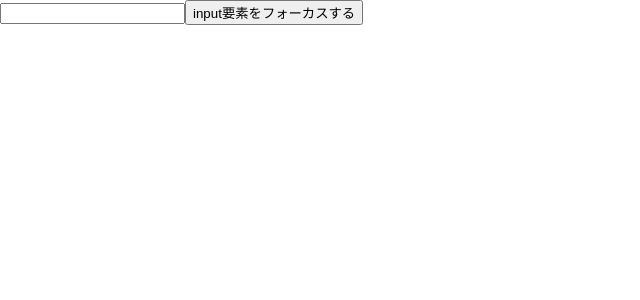
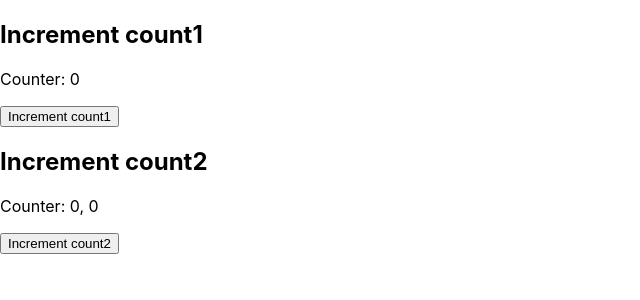
Before and after one commit to takakikasuga/react-hooks-series, a React (Create React App) app: page / in a window 1280 px wide. Shown: the top 300 px of the page, without its empty margins (0-640 px from the left). Built offline with nearby package versions, Linux system fonts and the light colour scheme.

Commit message:
preState example

```diff
--- a/src/App.js
+++ b/src/App.js
@@ -1,114 +1,174 @@
 import logo from './logo.svg';
 import './App.css';
-import React, { useEffect, useState, useLayoutEffect, useRef } from 'react';
-import axios from 'axios';
+import React, { useState, useMemo } from 'react';
 
 function App() {
   return (
     <>
-      {/* <UseRef></UseRef> */}
-      {/* <UseRefVer2></UseRefVer2> */}
-      {/* <UseRefVer3></UseRefVer3> */}
-      <UseRefVer4></UseRefVer4>
+      {/* <UseMemo></UseMemo> */}
+      {/* <UseMemoVer2></UseMemoVer2> */}
+      {/* <UseMemoVer3></UseMemoVer3> */}
+      <UseMemoVer4></UseMemoVer4>
     </>
   );
 }
 
-const UseRef = () => {
-  const [count, setCount] = useState(10);
-  // useRef に 0 を渡しているので、prevCountRef.current の初期値は 0
-  const prevCountRef = useRef(0);
+// 09 - useMemoを利用しない場合、コンポーネントを再レンダーする度に不要な再計算が発生する
+const UseMemo = () => {
+  const [count1, setCount1] = useState(0);
+  const [count2, setCount2] = useState(0);
 
-  useEffect(() => {
-    // ref オブジェクトが更新されてもコンポーネントは再レンダーされない。
-    console.log(prevCountRef)
-    prevCountRef.current = count;
-    console.log(prevCountRef)
+  // 引数の数値を２倍にして返す。
+  // 不要なループを実行しているため計算にかなりの時間がかかる。
+  const double = count => {
+    let i = 0;
+    while (i < 1000000000) i++;
+    return count * 2;
+  };
+
+  // count2 を２倍にした値
+  // double(count2) はコンポーネントが再レンダーされる度に実行されるため、
+  // count1 を更新してコンポーネントが再レンダーされた時にも実行されてしまう。
+  // そのため、count1 を更新してコンポーネントを再レンダーする時も時間がかかる。
+  // count1 を更新しても doubledCount の値は変わらないため、count1 を更新した時に
+  // double(count2) を実行する意味がない。したがって、不要な再計算が発生している状態である。
+  // count1 が更新されてコンポーネントが再レンダーされた時は double(count2) が実行されないようにしたい。
+  const doubledCount = double(count2);
+
+  return (
+    <>
+      <h2>Increment count1</h2>
+      <p>Counter: {count1}</p>
+      <button onClick={() => setCount1(count1 + 1)}>Increment count1</button>
+
+      <h2>Increment count2</h2>
+      <p>
+        Counter: {count2}, {doubledCount}
+      </p>
+      <button onClick={() => setCount2(count2 + 1)}>Increment count2</button>
+    </>
+  );
+}
+
+// 10 - useMemoで不要な再計算をスキップする
+const UseMemoVer2 = () => {
+  const [count1, setCount1] = useState(0);
+  const [count2, setCount2] = useState(0);
+
+  // 引数の数値を２倍にして返す。
+  // 不要なループを実行しているため計算にかなりの時間がかかる。
+  const double = count => {
+    let i = 0;
+    while (i < 1000000000) i++;
+    return count * 2;
+  };
+
+  // count2 を２倍にした値をメモ化する。
+  // 第２引数に count2 を渡しているため、count2 が更新された時だけ値が再計算される。
+  // count1 が更新され、コンポーネントが再レンダーされた時はメモ化した値を利用するため再計算されない。
+  const doubledCount = useMemo(() => {
+    console.log('doubledCount')
+    return double(count2)
+  }, [count2]);
+
+  return (
+    <>
+      <h2>Increment(fast)</h2>
+      <p>Counter: {count1}</p>
+      <button onClick={() => setCount1(count1 + 1)}>Increment(fast)</button>
+
+      <h2>Increment(slow)</h2>
+      <p>
+        Counter: {count2}, {doubledCount}
+      </p>
+      <button onClick={() => setCount2(count2 + 1)}>Increment(slow)</button>
+    </>
+  );
+}
+
+
+// 11 - useMemoでコンポーネントの再レンダーをスキップする
+const UseMemoVer3 = () => {
+  console.log("render App");
+  const [count1, setCount1] = useState(0);
+  const [count2, setCount2] = useState(0);
+
+  // 引数の数値を２倍にして返す。
+  // 無駄なループを実行しているため計算にかなりの時間がかかる。
+  const double = (count) => {
+    let i = 0;
+    while (i < 1000000000) i++;
+    return count * 2;
+  };
+
+  // レンダー結果（計算結果）をメモ化する
+  // 第２引数に count2 を渡しているため、count2 が更新された時だけ再レンダーされる。
+  // count1 が更新され、コンポーネントが再レンダーされた時はメモ化したレンダー結果を
+  // 利用するため再レンダーされない。
+  const Counter = useMemo(() => {
+    console.log("render Counter");
+    const doubledCount = double(count2);
+
+    return (
+      <p>
+        Counter: {count2}, {doubledCount}
+      </p>
+    );
+  }, [count2]);
+
+  return (
+    <>
+      <h2>Increment count1</h2>
+      <p>Counter: {count1}</p>
+      <button onClick={() => setCount1(count1 + 1)}>Increment count1</button>
+
+      <h2>Increment count2</h2>
+      {Counter}
+      <button onClick={() => setCount2(count2 + 1)}>Increment count2</button>
+    </>
+  );
+}
+
+// 12 - 関数コンポーネント内でReact.memoを利用してもコンポーネントをメモ化できない
+const UseMemoVer4 = () => {
+  console.log("render App");
+  const [count1, setCount1] = useState(0);
+  const [count2, setCount2] = useState(0);
+
+  // 引数の数値を２倍にして返す。
+  // 無駄なループを実行しているため計算にかなりの時間がかかる。
+  const double = (count) => {
+    let i = 0;
+    while (i < 1000000000) i++;
+    return count * 2;
+  };
+
+  // App コンポーネントが再レンダーされたら
+  // このコンポーネントも必ず再レンダーされる
+  const Counter = React.memo((props) => {
+    console.log("render Counter");
+    console.log(props)
+    const doubledCount = double(props.count2);
+
+    return (
+      <p>
+        Counter: {props.count2}, {doubledCount}
+      </p>
+    );
   });
 
   return (
     <>
-      <p>
-        現在のcount: {count}, 前回のcount: {prevCountRef.current}
-      </p>
-      <p>前回のcountより{prevCountRef.current > count ? '小さい' : '大きい'}</p>
-      <button onClick={() => setCount(Math.floor(Math.random() * 11))}>
-        update
-      </button>
-    </>
-  );
-};
-const UseRefVer2 = () => {
-  const [count, setCount] = useState(0);
-  // 初回レンダーかどうかのフラグ
-  const isInitialRender = useRef(true);
+      <h2>Increment count1</h2>
+      <p>Counter: {count1}</p>
+      <button onClick={() => setCount1(count1 + 1)}>Increment count1</button>
 
-  // isInitialRender.current を更新する副作用
-  useEffect(() => {
-    if (isInitialRender.current) {
-      // ref オブジェクトが更新されてもコンポーネントは再レンダーされない。
-      console.log(isInitialRender)
-      isInitialRender.current = false;
-      console.log(isInitialRender)
-    }
-  });
-  console.log('レンダリングを走らせます。')
-  return (
-    <>
-      {/* count が更新されるまで、「初回レンダー」が表示される。 */}
-      <p>{isInitialRender.current ? "初回レンダー" : "再レンダー"}</p>
-      <p>count: {count}</p>
-      <button onClick={() => setCount(count + 1)}>+</button>
-    </>
-  );
-};
-
-const UseRefVer3 = () => {
-  const [count, setCount] = useState(0);
-  // 初回レンダーかどうかのフラグ
-  const [isInitialRender, setIsInitialRender] = useState(true);
-
-  useEffect(() => {
-    if (isInitialRender) {
-      // isInitialRender は state なので、
-      // isInitialRender を更新したら再レンダーされる。
-      console.log(isInitialRender)
-      setIsInitialRender(false);
-    }
-  }, [isInitialRender]);
-  console.log('レンダリングを走らせます。')
-  console.log(isInitialRender)
-
-  return (
-    <>
-      {/* レンダー後に副作用が実行され、isInitialRender が false に
-      更新されるので、「初回レンダー」は表示されない。 */}
-      <p>{isInitialRender ? "初回レンダー" : "再レンダー"}</p>
-      <p>count: {count}</p>
-      <button onClick={() => setCount(count + 1)}>+</button>
+      <h2>Increment count2</h2>
+      <Counter count2={count2} />
+      <button onClick={() => setCount2(count2 + 1)}>Increment count2</button>
     </>
   );
 }
 
-export const UseRefVer4 = () => {
-  const inputEl = useRef(null);
-  const onClick = () => {
-    console.log(inputEl.current)
-    console.log(inputEl)
-    if (!inputEl.current) return;
-
-    inputEl.current.focus();
-  };
-
-  return (
-    <>
-      {/* ref 属性に inputEl を指定することで、inputEl.current で DOM にアクセスできる */}
-      <input ref={inputEl} type="text" />
-      <button onClick={onClick}>input要素をフォーカスする</button>
-    </>
-  );
-};
-
-
 
 export default App;
```
